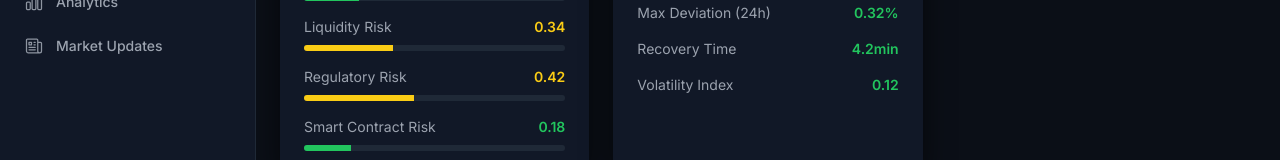
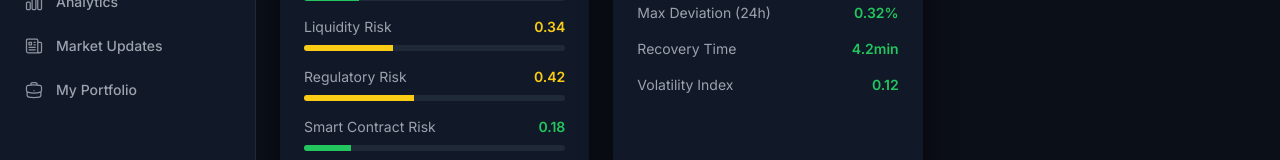
Before and after one commit to aryan192004/StableCoinMonitoringSystem, a Next.js app in the folder apps/frontend/: page /dashboard in a window 1280 px wide. Shown: the part 282-442 px from the top of the page. Built offline with nearby package versions, Linux system fonts and the light colour scheme.

Commit message:
Add BriefcaseIcon to Sidebar component

```diff
--- a/apps/frontend/components/layout/Sidebar.tsx
+++ b/apps/frontend/components/layout/Sidebar.tsx
@@ -12,6 +12,8 @@ import {
   ChartBarIcon,
   NewspaperIcon,
   BeakerIcon,
+  BriefcaseIcon,
+
 } from '@heroicons/react/24/outline';
 
 interface SidebarProps {
@@ -25,6 +27,7 @@ const navigation = [
   { name: 'Alerts', href: '/dashboard/alerts', icon: BellIcon },
   { name: 'Analytics', href: '/dashboard/analytics', icon: ChartBarIcon },
   { name: 'Market Updates', href: '/dashboard/updates', icon: NewspaperIcon },
+  { name: 'My Portfolio', href: '/dashboard/portfolio', icon: BriefcaseIcon },
 ];
 
 export const Sidebar: React.FC<SidebarProps> = ({ className }) => {
```
